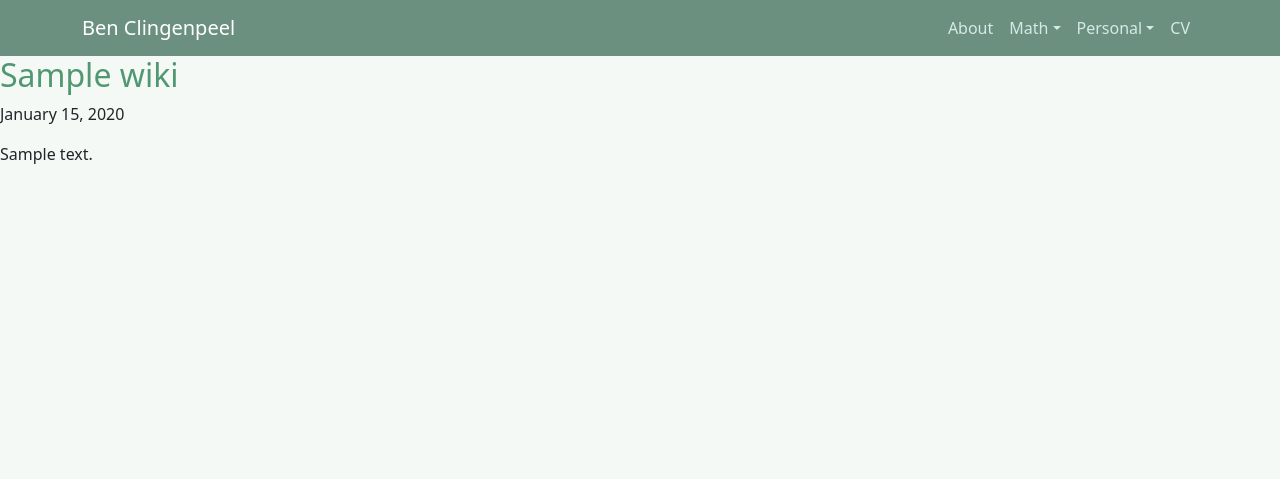
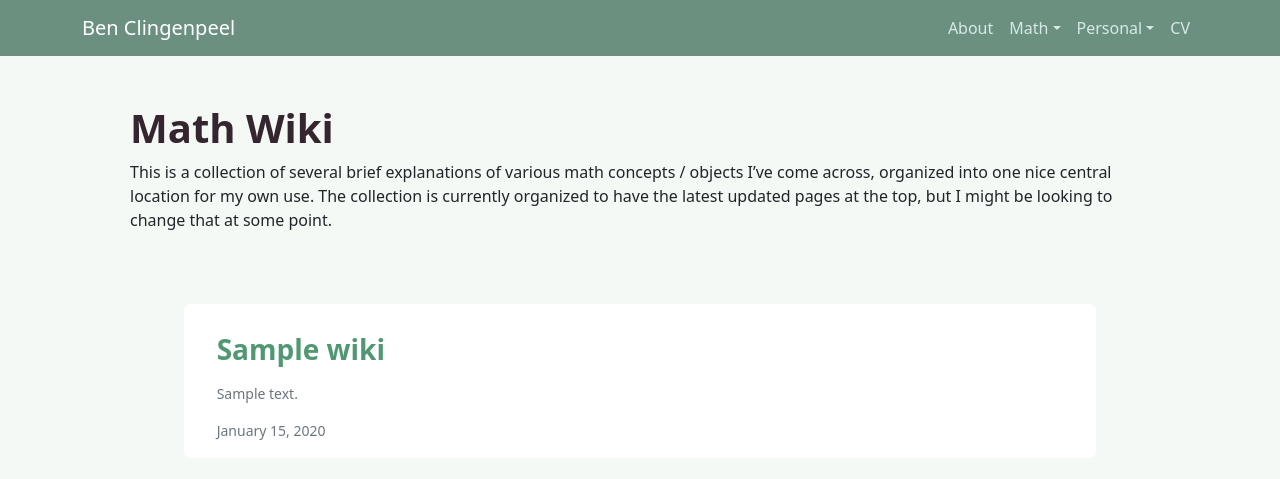
Before and after one commit to bncling/personal-site, a Django app: template wikis/templates/wikis/wiki.html in a window 1280 px wide. Shown: the top 479 px of the page. Run offline with Django 4.2, Linux system fonts and the light colour scheme; tables that the repository leaves empty hold one stand-in row (values such as "Sample post"); the template is opened without the code that fills it: values that come from a table or form of the project are taken from there, most other values are stand-ins (such as "Sample title", 1, 10 or a date in 2020); some libraries are stand-ins or nearby versions.

Commit message:
styled the wiki page

```diff
--- a/wikis/static/wikis/main.css
+++ b/wikis/static/wikis/main.css
@@ -76,3 +76,16 @@ img {
 .katex {
     font: normal 1.15em KaTeX_Main;
 }
+
+.border-white {
+  border-color: #ffffff;
+}
+
+.text-gray {
+  color: #555555;
+}
+
+.small-date {
+  font-size: .2em;
+  text-color: #555555;
+}
--- a/wikis/templates/wikis/about.html
+++ b/wikis/templates/wikis/about.html
@@ -3,18 +3,16 @@
 {% block content %}
 	<section class="mt-5">
 		<div class="container">
-			<div class="row g-4">
+			<div class="row px-5">
 				<div class="col-6">
 					<h1>Hello!</h1>
 					<p>I'm a first year graduate student at George Washington University working on a PhD in mathematics. When I'm not doing math, I enjoy playing the piano, cooking, and playing bridge.</p>
 					<hr></hr>
 					<h4>Education</h4>
-					<hr></hr>
 					<p><b>George Washington University</b> | PhD in mathematics, expected 2028
 					<p><b>Georgetown University</b> | Bachelor of Science in mathematics with a minor in Russian, 2023</p>
 					<hr></hr>
 					<h4>Contact</h4>
-					<hr></hr>
 					<ul>
 						<li>Email: <a href="mailto:benclingenpeel@gmail.com">benclingenpeel@gmail.com</a></li>
 						<li>Phone: (734) 883-4542</li>
--- a/wikis/templates/wikis/wiki.html
+++ b/wikis/templates/wikis/wiki.html
@@ -1,8 +1,33 @@
 {% extends 'wikis/base.html' %}
+{% load markdownify %}
 {% block content %}
-	{% for wiki in wikis %}
-		<h2>{{ wiki.title }}</h2>
-		<p>{{ wiki.date_posted|date:"F j, Y" }}
-		<p>{{ wiki.content }}</p>
-	{% endfor %}
+
+	<section class="mt-5">
+		<div class="container">
+			<div class="row px-5">
+				<h1><b>Math Wiki</b></h1>
+				<p>This is a collection of several brief explanations of various math concepts / objects I’ve come across, organized into one nice central location for my own use. The collection is currently organized to have the latest updated pages at the top, but I might be looking to change that at some point.</p>
+			</div>
+		</div>
+	</section>
+
+	<section class="mt-5">
+		<div class="container">
+			{% for wiki in wikis %}
+				<div class="row p-2">
+					<div class="col-1"></div>
+					<div class="col-10">
+						<div class="card border-white px-4 pt-4 pb-2">
+							<h3 class="px-2 pt-1"><b>{{ wiki.title }}</b></h3>
+							<small class="text-secondary p-2">{{ wiki.content|markdownify }}{{ wiki.date_posted|date:"F j, Y" }}</small>
+						</div>
+					</div>
+					<div class="col-1"></div>
+				</div>
+			{% endfor %}
+		</div>
+	</section>
+
+	<section class="mt-5"></section>
+
 {% endblock content %}
--- a/wikis/urls.py
+++ b/wikis/urls.py
@@ -6,5 +6,5 @@ urlpatterns = [
 	path("", views.homepage, name = "homepage"),
 	path("about/", views.about, name = "about"),
 	path("birds/", views.birds, name = "birds"),
-	path("wiki", views.WikiListView.as_view(), name = "wiki")
+	path("wiki/", views.WikiListView.as_view(), name = "wiki")
 ]
--- a/wikis/views.py
+++ b/wikis/views.py
@@ -17,3 +17,8 @@ class WikiListView(ListView):
 	template_name = "wikis/wiki.html"
 	context_object_name = "wikis"
 	ordering = ["-date_posted"]
+
+	def get_context_data(self, *args, **kwargs):
+		context = super(WikiListView, self).get_context_data(*args, **kwargs)
+		context['title'] = "Math Wiki"
+		return context
```
Also changed, not shown: website/settings.py (+7 -1 lines).
